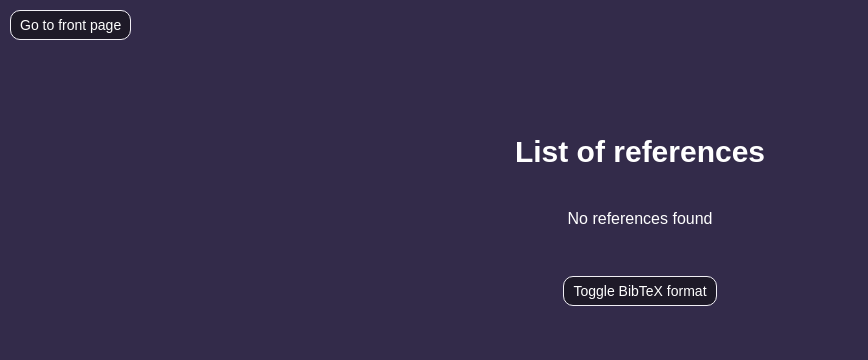
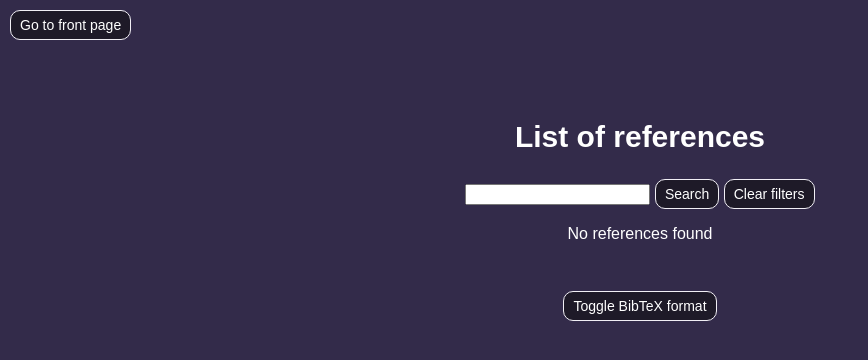
Before and after one commit to chuotchuot/ohtu-latexchefs, a Flask app: template src/templates/list_of_references.html in a window 1280 px wide. Shown: the top 360 px of the page, without its empty margins (0-868 px from the left). Run offline with Flask 3, Linux system fonts and the light colour scheme; the template is opened without the code that fills it, so the values that code supplies are empty.

Commit message:
fix filter resetting on bibtex toggle, add clear filter button

```diff
--- a/src/templates/list_of_references.html
+++ b/src/templates/list_of_references.html
@@ -13,13 +13,15 @@ List of references | References
 
 <h2>List of references</h2>
 
+
+<form action="/filter_references" method="POST">
+    <input type="text" name="query">
+    <input type="submit" class="button" value="Search">
+    <input type="submit" class="button" value="Clear filters">
+</form>
 {% if references %}
 <span id="references">
 
-<form action="/filter_references" method="POST">
-    <input type="text" name="query">
-    <input type="submit" class="button" value="search">
-</form>
 
 <!-- Copy all references button from here -->
 {% if toggle == "on" %}
```
